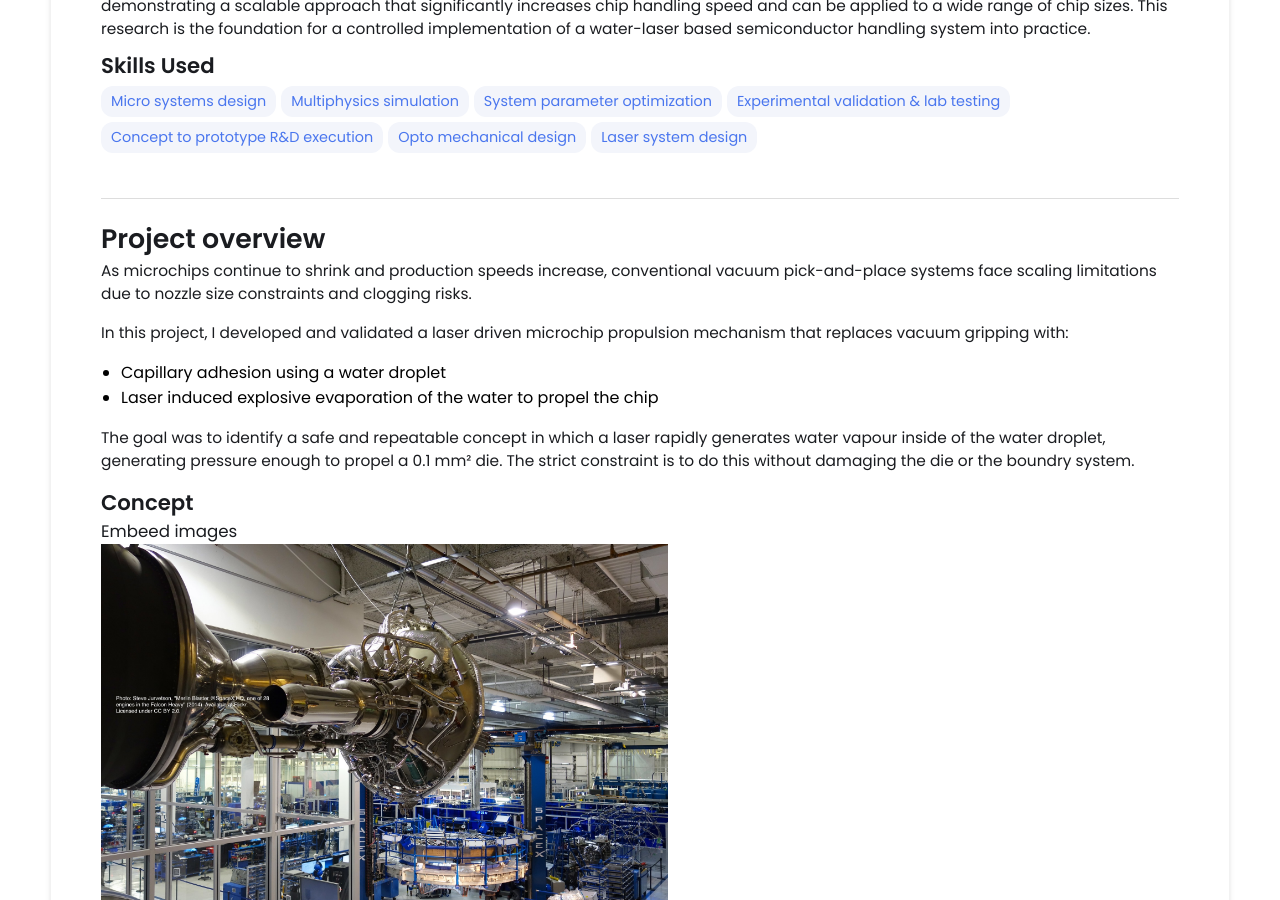
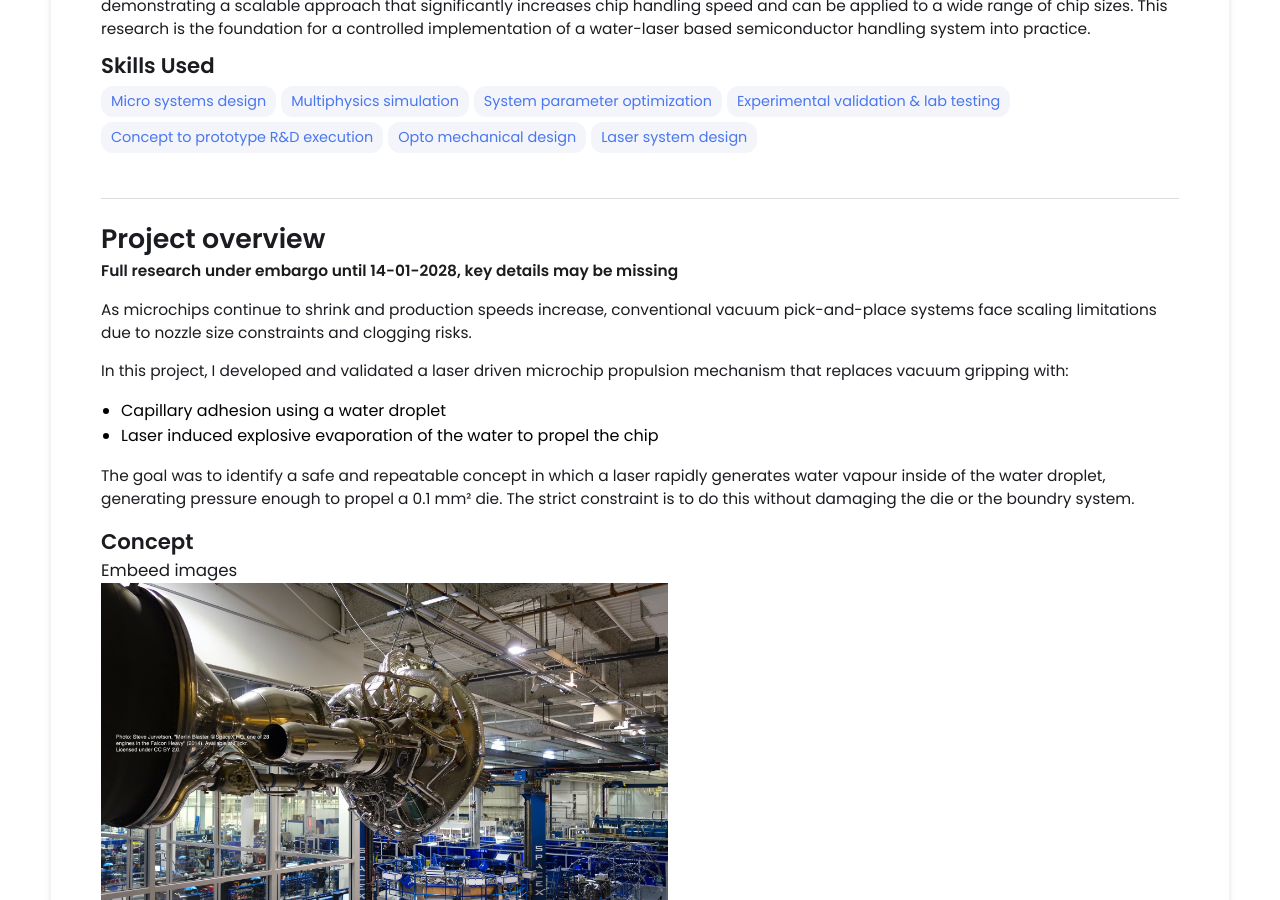
Before and after one commit to martijnswart01/martijnswart01.github.io, a Jekyll site: the page built from _projects/demo-project/index.md, in a window 1280 px wide and 900 px high, scrolled down 686 px. Built offline with Jekyll 4.4.1, drawn with Linux system fonts in a browser that asks for light colours.

Commit message:
Update index.md

```diff
--- a/_projects/demo-project/index.md
+++ b/_projects/demo-project/index.md
@@ -18,6 +18,8 @@ main-image: /Cover page 3.png
 
 
 # Project overview
+**Full research under embargo until 14-01-2028, key details may be missing**
+
 As microchips continue to shrink and production speeds increase, conventional vacuum pick-and-place systems face scaling limitations due to nozzle size constraints and clogging risks.
 
 In this project, I developed and validated a laser driven microchip propulsion mechanism that replaces vacuum gripping with:
```
